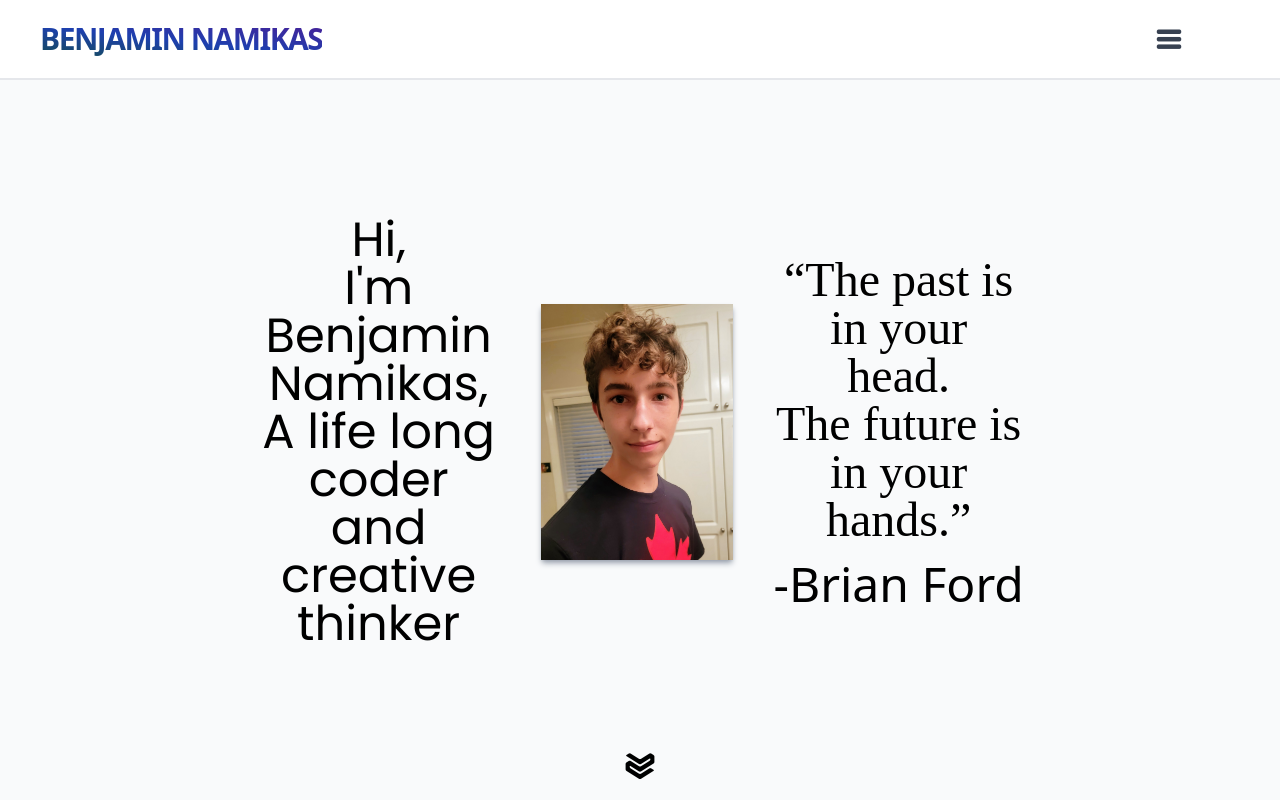
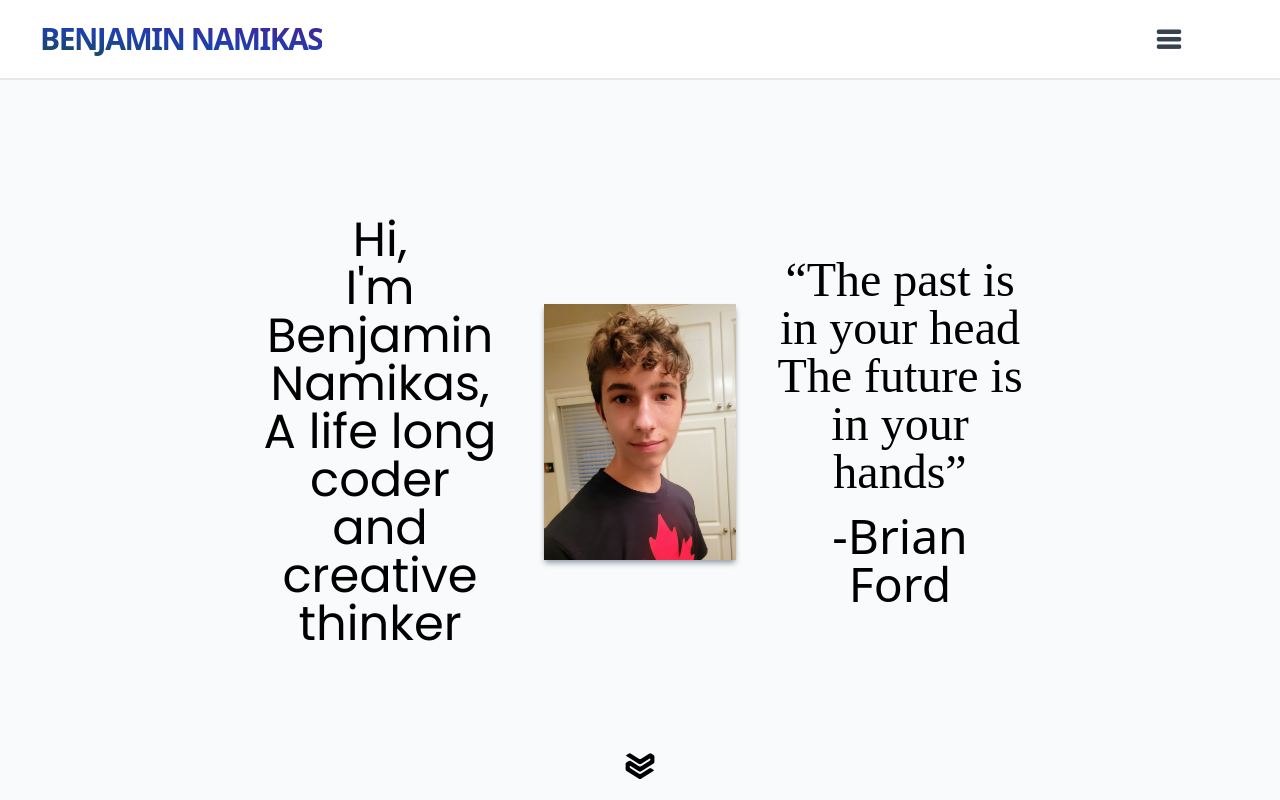
Before and after one commit to bennlol/BenjaminNamikas, a React (Create React App) app: page / in a window 1280 px wide. Shown: the top 800 px of the page. Built offline with nearby package versions, Linux system fonts and the light colour scheme.

Commit message:
Update Home.jsx

```diff
--- a/src/pages/Home.jsx
+++ b/src/pages/Home.jsx
@@ -1,7 +1,5 @@
 import React from 'react'
-// import { ParallaxProvider } from 'react-scroll-parallax'
 import pic from "../assets/me.jpg"
-// import ParallaxGalaxy from '../components/ParallaxGalaxy.jsx'
 const Home = () => {
   return (
     <section>
@@ -11,7 +9,7 @@ const Home = () => {
             <h1 className=' w-auto  text-center  font-poppins'>Hi,<br/>I'm Benjamin Namikas,<br/>A life long coder and<br/>creative thinker</h1>
             <img className='h-32 w-24 md:h-64 md:w-48 mx-2 md:mx-10 shadow-gray-400 shadow-md' alt="Benjamin Namikas" src={pic}></img>
             <div className='flex flex-col w-auto  text-center '>
-            <h1 className='font-Signika'>“The past is in your head.<br/>The future is in your hands.”</h1>
+            <h1 className='font-Signika'>“The past is in your head<br/>The future is in your hands”</h1>
             <h1 className='pt-1 md:pt-4'>-Brian Ford</h1>
             </div>
           </div>
```
